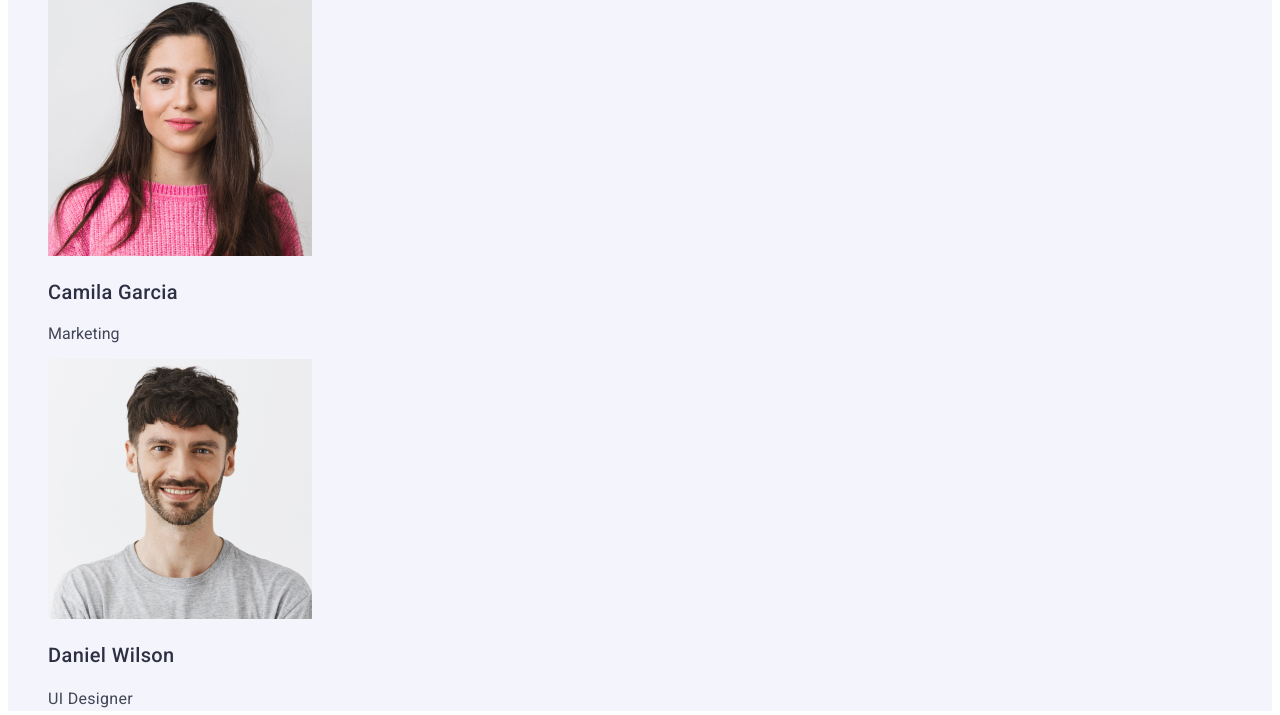
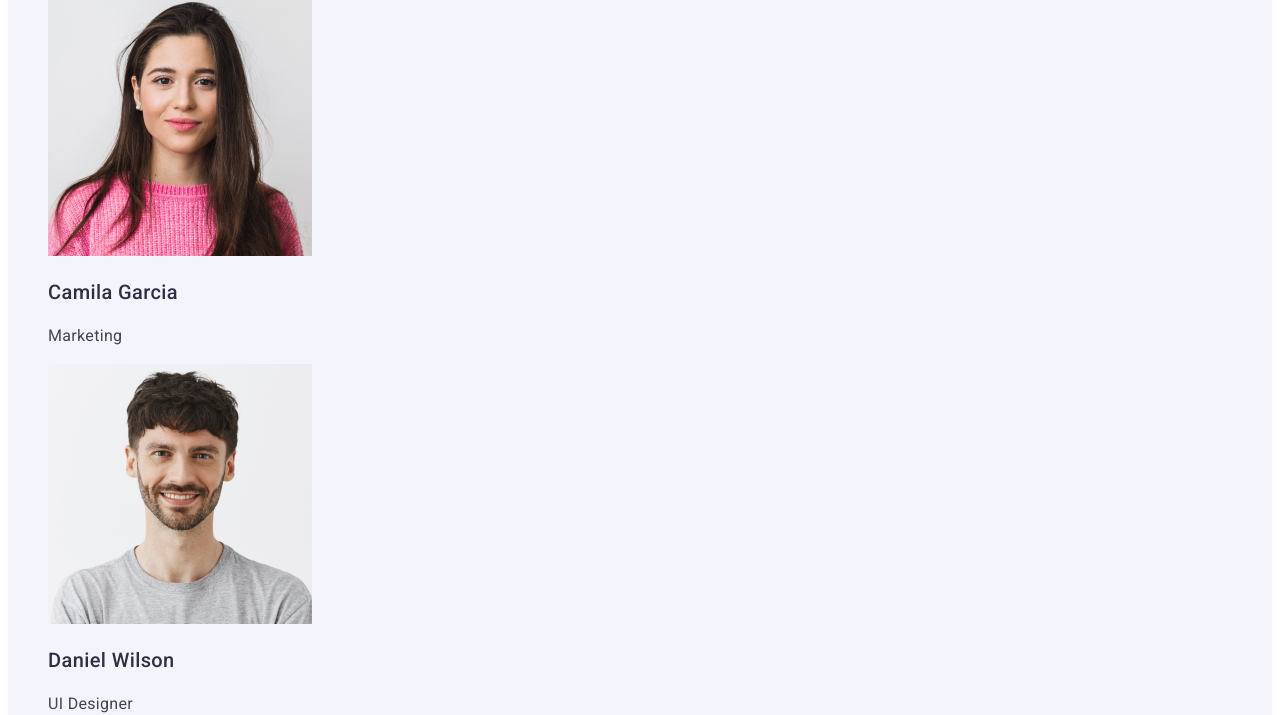
Before and after one commit to giezagieza/goit-markup-hw-02, a plain HTML site: page index.html in a window 1280 px wide. Shown: the part 2619-3334 px from the top of the page. Drawn offline with Linux system fonts and the light colour scheme.

Commit message:
Update index.html

```diff
--- a/index.html
+++ b/index.html
@@ -136,7 +136,7 @@
               height="260"
             />
             <h3 class="values-header">Camila Garcia</h3>
-            <p calss="values-paragraph">Marketing</p>
+            <p class="values-paragraph">Marketing</p>
           </li>
 
           <li>
```
